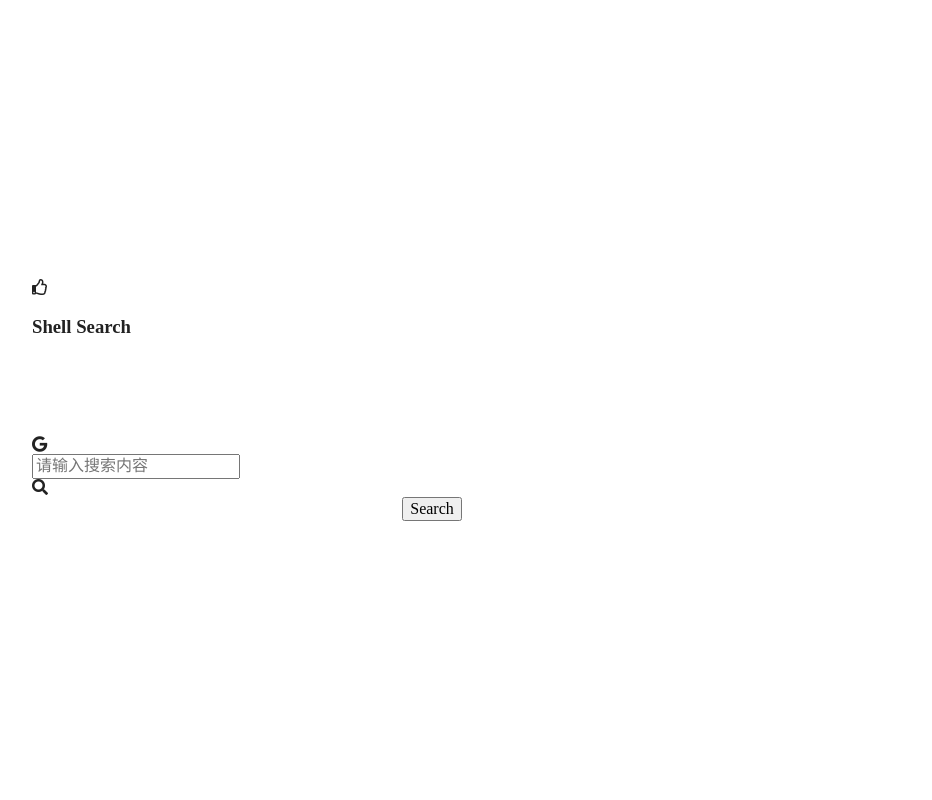
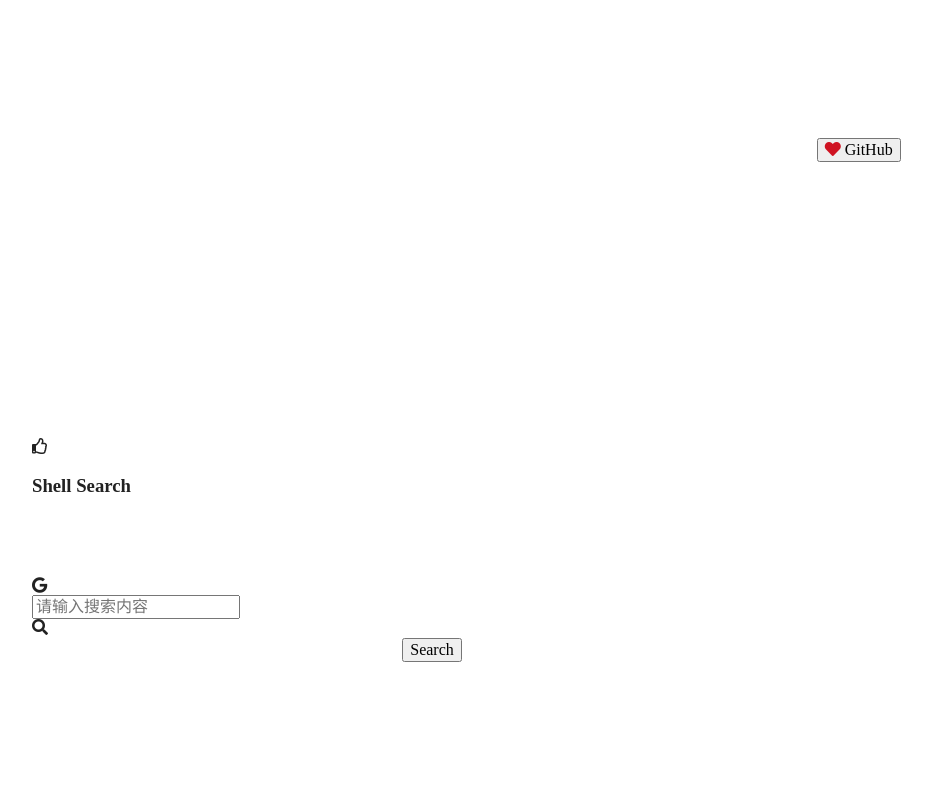
Before and after one commit to futurefog/new-page, a website built with Parcel: page index.html in a window 1280 px wide. Shown: the whole page, without its empty margins (208-1140 px from the left). Built offline with nearby package versions, Linux system fonts and the light colour scheme.

Commit message:
Feat: Add GitHub button

```diff
--- a/css/main.css
+++ b/css/main.css
@@ -268,8 +268,22 @@ textarea {
 .app {
   height: 100vh;
   display: grid;
-  justify-content: center;
+  /*justify-content: center;*/
+  /*align-content: center;*/
+}
+
+.main {
+  justify-self: center;
   align-content: center;
+}
+
+.header {
+  /*height: 10vh;*/
+  display: grid;
+  /*justify-self: end;*/
+  align-self: center;
+  grid-template-columns: repeat(3, 1fr);
+  /*grid-template-columns: 200px;*/
 }
 
 .search-button {
@@ -284,3 +298,12 @@ input:focus::placeholder {
 .logo {
   margin-bottom: 5rem;
 }
+
+.like-button {
+  justify-self: center;
+  align-self: start;
+}
+
+.fa-heart {
+  color: #cf1322;
+}
--- a/index.html
+++ b/index.html
@@ -27,12 +27,23 @@
 
 <body>
 <div class="app">
+  <div class="header">
+    <div></div>
+    <div></div>
+    <div class="like-button">
+      <button class="btn btn-primary btn-pill animate-left-3" type="button">
+        <span class="fas fa-heart"></span>
+        GitHub
+      </button>
+    </div>
+  </div>
+  <div class="main">
     <div class="logo">
       <div class="text-center">
         <div class="icon icon-shape shadow-soft border border-light rounded-circle">
           <span class="far fa-thumbs-up"></span>
         </div>
-          <h3 class="h5 my-3">Shell Search</h3>
+        <h3 class="h2 my-3">Shell Search</h3>
       </div>
     </div>
     <div class="form-group main">
@@ -46,7 +57,10 @@
         </div>
       </div>
       <div class="search-button">
-        <button class="btn btn-primary btn-pill text-dark mr-2 mb-2 animate-down-2" type="button" id="search-button">Search</button>
+        <button class="btn btn-primary btn-pill text-dark mr-2 mb-2 animate-down-2" type="button" id="search-button">
+          Search
+        </button>
+      </div>
     </div>
   </div>
 </div>
@@ -58,8 +72,15 @@
 
 <!-- Google Analytics: change UA-XXXXX-Y to be your site's ID. -->
 <script>
-    window.ga = function () { ga.q.push(arguments) }; ga.q = []; ga.l = +new Date;
-    ga('create', 'UA-XXXXX-Y', 'auto'); ga('set', 'anonymizeIp', true); ga('set', 'transport', 'beacon'); ga('send', 'pageview')
+  window.ga = function () {
+    ga.q.push(arguments)
+  };
+  ga.q = [];
+  ga.l = +new Date;
+  ga('create', 'UA-XXXXX-Y', 'auto');
+  ga('set', 'anonymizeIp', true);
+  ga('set', 'transport', 'beacon');
+  ga('send', 'pageview')
 </script>
 <script src="https://www.google-analytics.com/analytics.js" async></script>
 </body>
```
Lines whose indentation alone changed are shown as unchanged.
